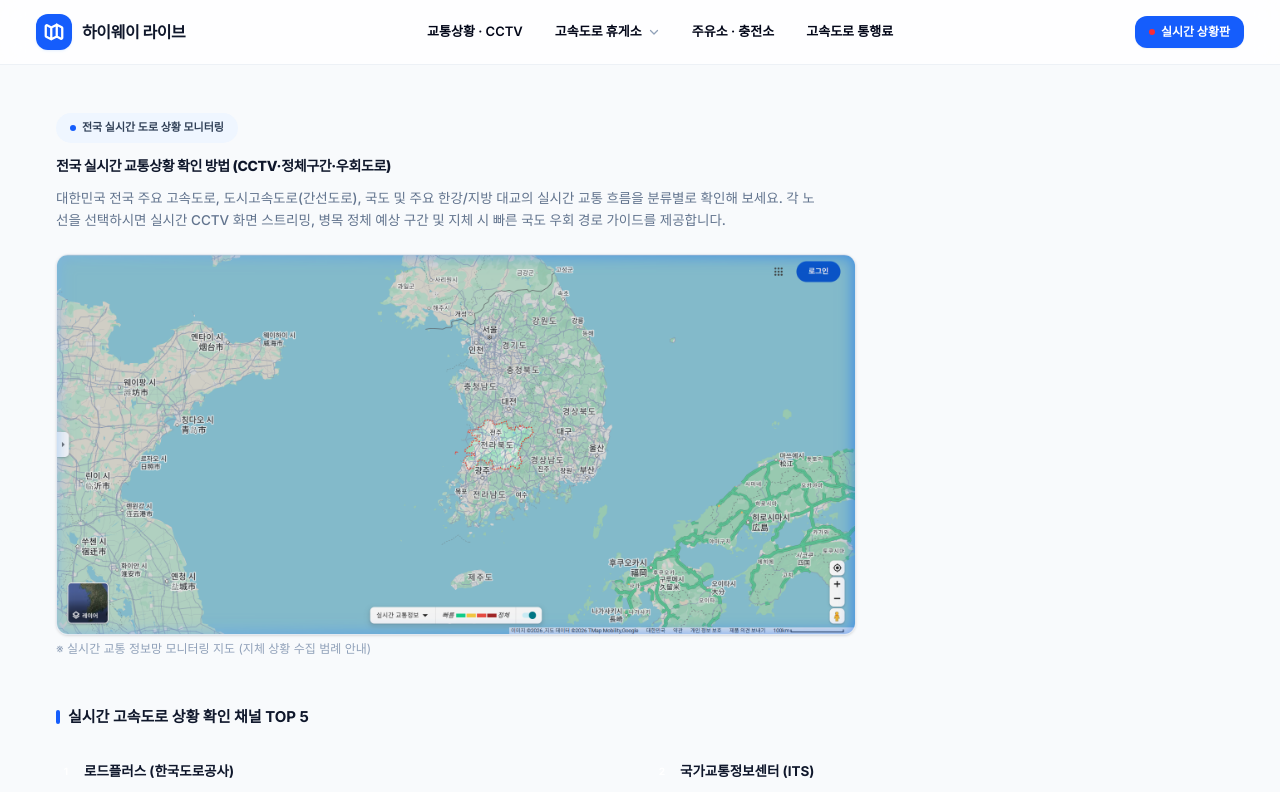
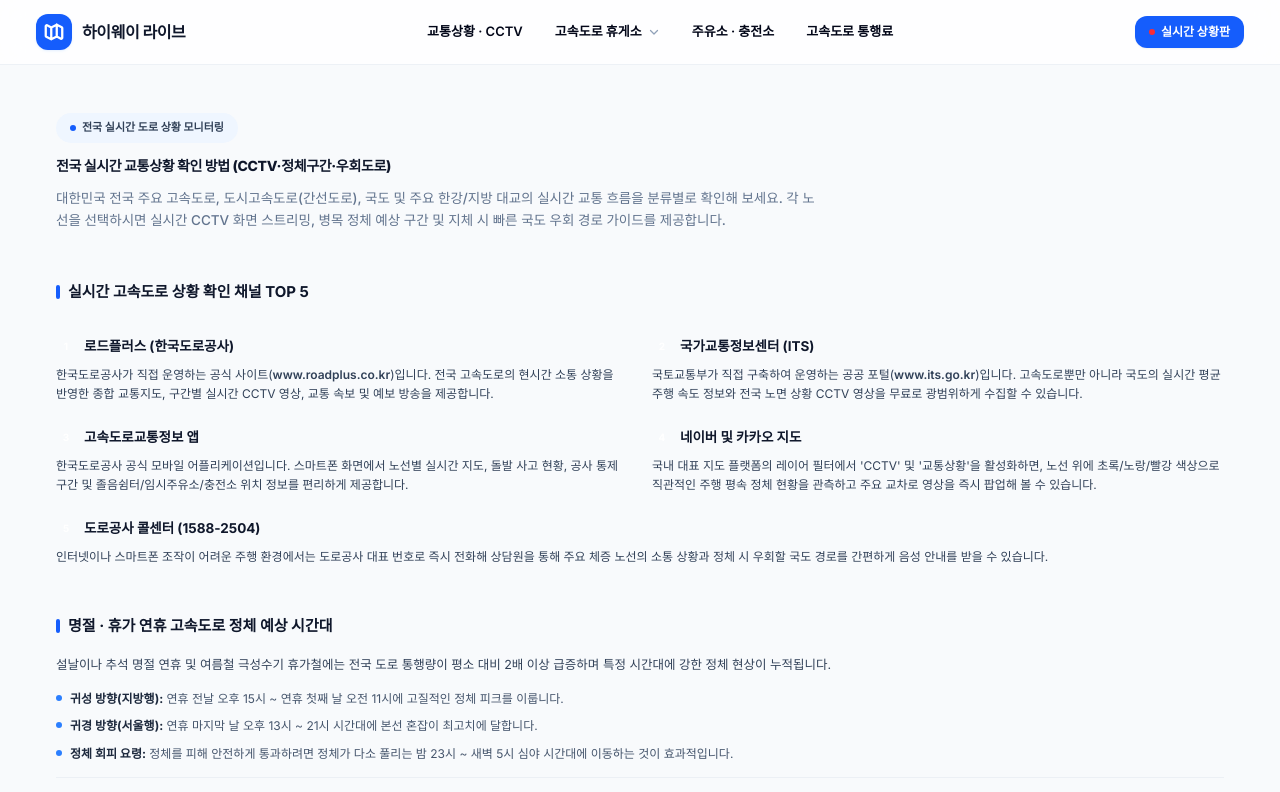
Before and after one commit to fnqlrtm123-code/highway-live, a Next.js app: page /traffic in a window 1280 px wide. Shown: the top 792 px of the page. Built offline with nearby package versions, Linux system fonts and the light colour scheme.

Commit message:
design: remove map image as requested

```diff
--- a/src/app/traffic/[highway]/page.tsx
+++ b/src/app/traffic/[highway]/page.tsx
@@ -135,18 +135,6 @@
         <p className="text-slate-500 text-sm md:text-[15px] leading-relaxed">
           {road.description} 실시간 교통정보 확인 채널을 통해 노선의 구간별 주행 속도와 CCTV 모니터링 화면을 직접 조회할 수 있으며, 정체나 돌발 상황 발생 시 이용 가능한 노선 내 방향별 휴게소 정보를 함께 파악할 수 있습니다.
         </p>
-
-        {/* 구글맵 캡쳐 실시간 교통상황 지도 썸네일 (SEO 최적화) */}
-        <div className="pt-2">
-          <img
-            src="/images/traffic-map.png"
-            alt={`${road.name} 실시간 교통상황 지도`}
-            className="w-full max-w-[700px] h-auto rounded-xl border border-slate-200 shadow-sm"
-          />
-          <span className="text-slate-400 text-xs mt-1.5 block">
-            ※ 국토교통부 및 주요 지도 API 연계 전국 실시간 도로 교통망 소통 상황
-          </span>
-        </div>
       </div>
 
       {/* 애드센스 */}
--- a/src/app/traffic/page.tsx
+++ b/src/app/traffic/page.tsx
@@ -30,18 +30,6 @@
           대한민국 전국 주요 고속도로, 도시고속도로(간선도로), 국도 및 주요 한강/지방 대교의 실시간 교통 흐름을 분류별로 확인해 보세요.
           각 노선을 선택하시면 실시간 CCTV 화면 스트리밍, 병목 정체 예상 구간 및 지체 시 빠른 국도 우회 경로 가이드를 제공합니다.
         </p>
-
-        {/* 구글맵 캡쳐 실시간 교통상황 지도 썸네일 (SEO 최적화) */}
-        <div className="pt-2">
-          <img
-            src="/images/traffic-map.png"
-            alt="전국 실시간 교통상황 지도"
-            className="w-full max-w-[800px] h-auto rounded-xl border border-slate-200 shadow-sm"
-          />
-          <span className="text-slate-400 text-xs mt-1.5 block">
-            ※ 실시간 교통 정보망 모니터링 지도 (지체 상황 수집 범례 안내)
-          </span>
-        </div>
       </div>
 
       {/* 애드센스 */}
```
Also changed, not shown: public/images/traffic-map.png (deleted).
